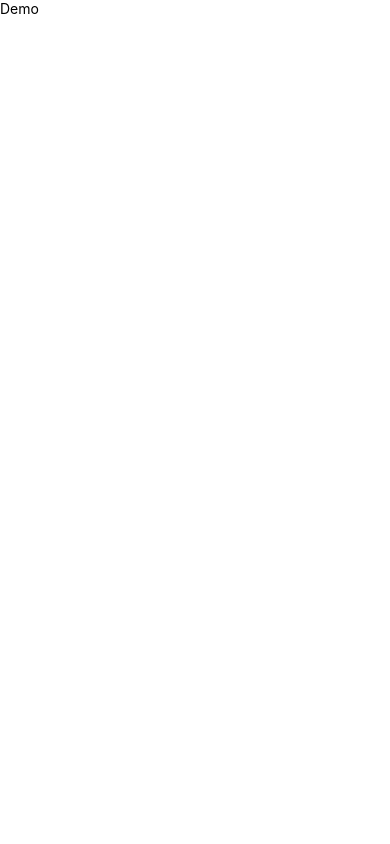
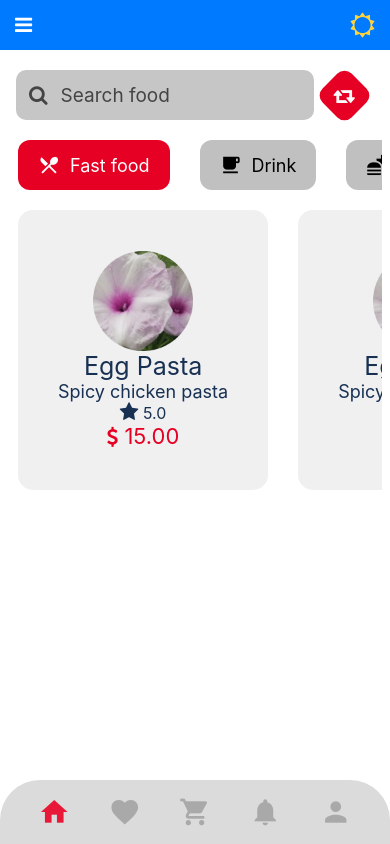
Before and after one commit to Jyoti-Software-Project/AwishBites-react-native, a React Native app: screen /Home in a window 390 px wide. Built offline with nearby package versions, Linux system fonts and the light colour scheme.

Commit message:
array issue find in Home Carousel

```diff
--- a/App.js
+++ b/App.js
@@ -1,14 +1,14 @@
 import React from "react";
 import { SafeAreaView, StatusBar, StyleSheet, View, Text } from 'react-native';
-// import JyotiBites from './src/JyotiBites';
+import JyotiBites from './src/JyotiBites';
 
 export default function App() {
     return (
         <SafeAreaView style={styles.container}>
             <StatusBar animated={true} backgroundColor="#007AFF" />
             <View style={styles.appContainer}>
-                {/* <JyotiBites /> */}
-                <Text>Demo</Text>
+                {/* <Text>Demo</Text> */}
+                <JyotiBites />
             </View>
         </SafeAreaView>
     );
--- a/src/Components/Home.jsx
+++ b/src/Components/Home.jsx
@@ -1,6 +1,6 @@
 import React, { useEffect, useRef, useState } from "react";
 import { FlatList, Image, ImageBackground, ScrollView, Text, TextInput, TouchableOpacity, View, VirtualizedList } from "react-native";
-import Carousel from 'react-native-snap-carousel';
+// import Carousel from 'react-native-snap-carousel';
 import Icon from 'react-native-vector-icons/FontAwesome';
 import MaterialIcon from 'react-native-vector-icons/MaterialIcons';
 import styles from "../../assets/Props/HomeProps";
@@ -53,13 +53,13 @@ const Home = ({ navigation }) => {
             <View style={styles.homeContainer}>
                 <ScrollView>
                     <View style={styles.carouselContainer}>
-                        <Carousel ref={carouselRef} loop={true} data={carouselImage} sliderWidth={393} itemWidth={393} renderItem={({ item }) => (
+                        {/* <Carousel ref={carouselRef} loop={true} data={carouselImage} sliderWidth={393} itemWidth={393} renderItem={({ item }) => (
                             <ImageBackground style={{width: "100%", height: 220, alignItems: "center", justifyContent: "center"}} source={item.image} resizeMode="cover">
                                 <Text style={[styles.title, {fontWeight: "100", color: "#183153"}]}>
                                     Find your{'\n'}<Text style={[styles.title, {fontWeight: "bold", color: "#183153"}]}>Best Food&nbsp;</Text>here
                                 </Text>
                             </ImageBackground>
-                        )} />
+                        )} /> */}
                     </View>
                     <View style={styles.searchContainer}>
                         <View style={styles.searchBox}>
--- a/src/JyotiBites.jsx
+++ b/src/JyotiBites.jsx
@@ -1,5 +1,4 @@
 import React, { useEffect, useState } from "react";
-// import PropTypes from 'prop-types';
 import { Platform } from 'react-native';
 import { NavigationContainer } from '@react-navigation/native';
 import { createNativeStackNavigator } from '@react-navigation/native-stack';
@@ -69,7 +68,7 @@ const JyotiBites = () => {
                     <Stack.Screen name={"Welcome"} component={Welcome} options={{ headerShown: false }} />
                     <Stack.Screen name="Login" component={Login} options={{ headerShown: true }} initialParams={{ title: 'Login' }} />
                     <Stack.Screen name="Register" component={Register} options={{ headerShown: true }} initialParams={{ title: 'Register' }} />
-                    {!auth ? (
+                    {/* {!auth ? (  */}
                         <>
                             <Stack.Screen name="Home" component={Home} options={{ header: ({ route, navigation }) => (
                                 <Header title="" backButton={false} navigation={navigation} />
@@ -87,15 +86,11 @@ const JyotiBites = () => {
                                 <Header title="Profile" backButton={true} navigation={navigation} />
                             )}} />
                         </>
-                    ) : ( <></> )}
+                    {/* ) : ( <></> )}  */}
                 </Stack.Navigator>
             </NavigationContainer>
         </DarkModeProvider>
     );
 };
 
-// JyotiBites.propTypes = {
-//     navigation: PropTypes.object.isRequired,
-// };
-
 export default JyotiBites;
```
